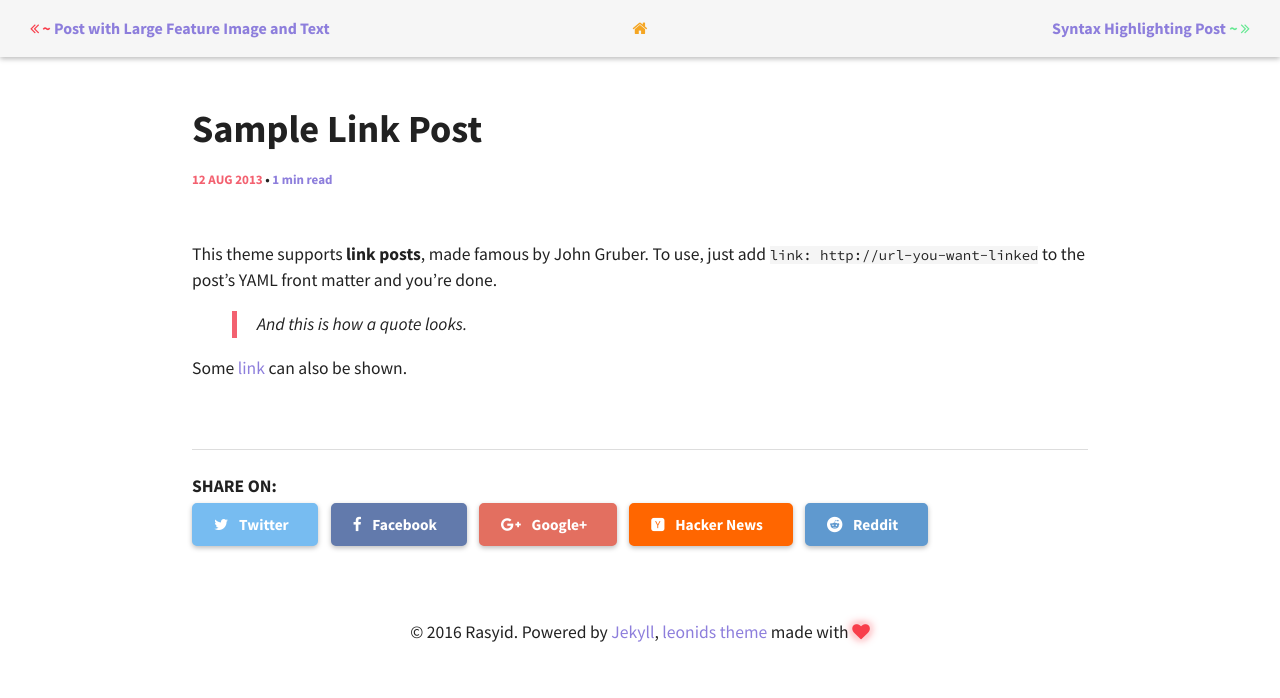
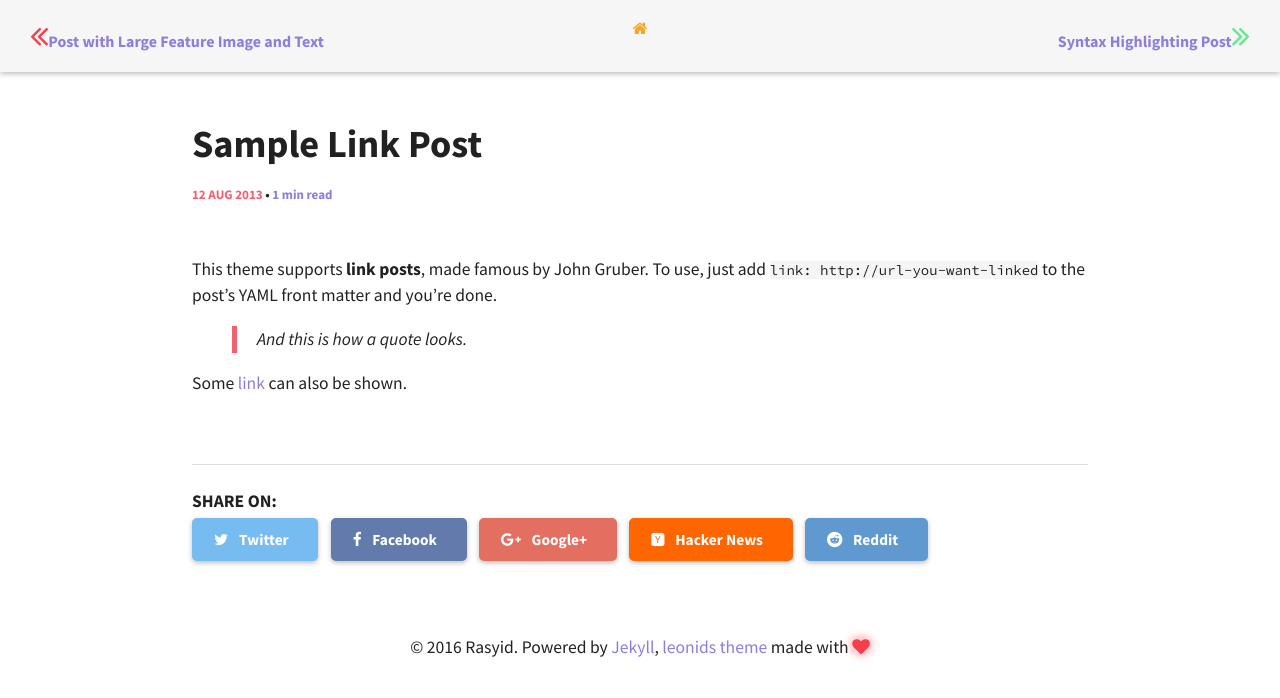
Before and after one commit to dalimunthe/dalimunthe.github.ion, a Jekyll site: the page built from _posts/2013-08-12-sample-link-post.md, in a window 1280 px wide. Shown: the top 698 px of the page. Built offline with Jekyll 4.4.1, drawn with Linux system fonts in a browser that asks for light colours.

Commit message:
resize font awesome

```diff
--- a/_includes/nav.html
+++ b/_includes/nav.html
@@ -5,7 +5,7 @@
         {% if page.previous %}
         <a href="{{ site.url }}{{ page.previous.url }}" title="{{ page.previous.title }}">
           <div class="post-nav-btn">
-            <div class="post-nav-text"><span class="danger-text-color"><i class="fa fa-angle-double-left"></i> ~ </span><span class="hidden-md primary-text-color">{{ page.previous.title }}</span></div>
+            <div class="post-nav-text"><span class="danger-text-color"><i class="fa fa-angle-double-left fa-2x"></i></span><span class="hidden-md primary-text-color">{{ page.previous.title }}</span></div>
           </div>
         </a>
         {% endif %}
@@ -23,7 +23,7 @@
         {% if page.next %}
         <a href="{{ site.url }}{{ page.next.url }}" title="{{ page.previous.title }}">
           <div class="post-nav-btn">
-            <div class="post-nav-text"><span class="hidden-md primary-text-color">{{ page.next.title }}</span><span class="success-text-color"> ~ <i class="fa fa-angle-double-right"></i></span></div>
+            <div class="post-nav-text"><span class="hidden-md primary-text-color">{{ page.next.title }}</span><span class="success-text-color"><i class="fa fa-angle-double-right fa-2x"></i></span></div>
           </div>
         </a>
         {% endif %}
```
